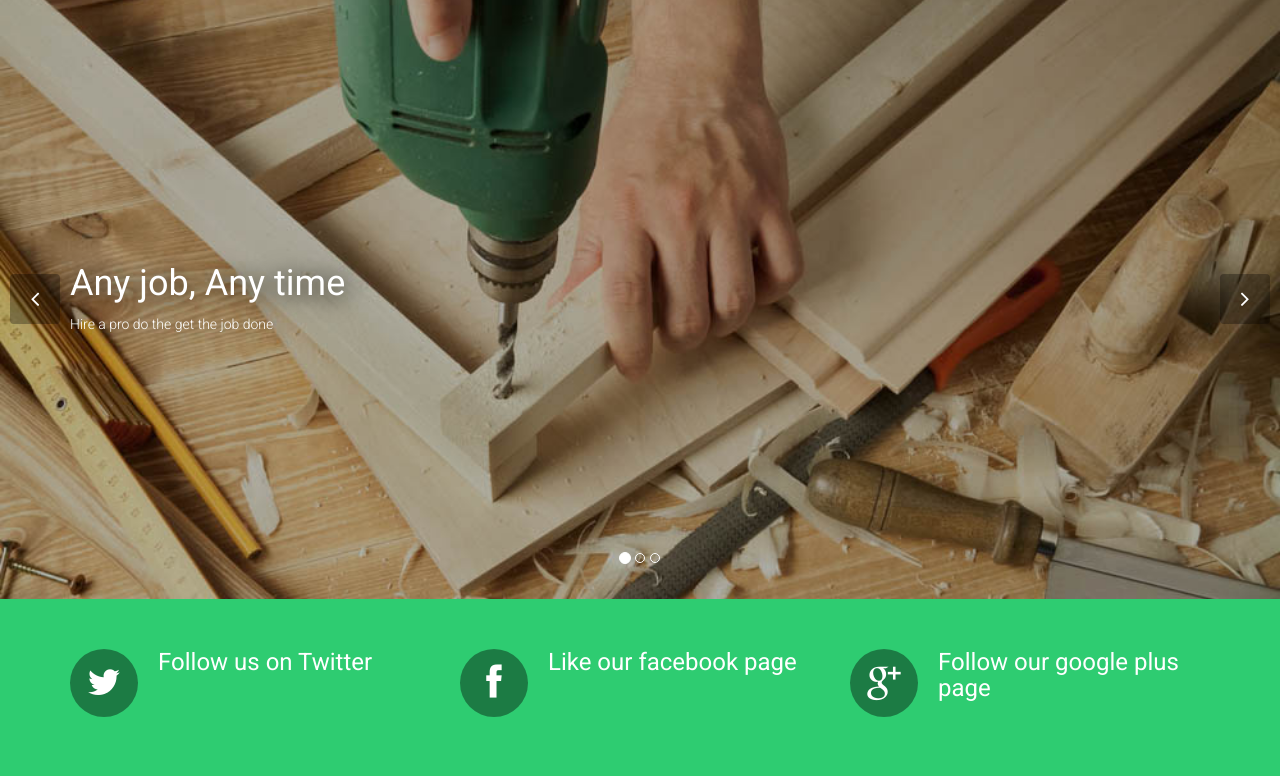
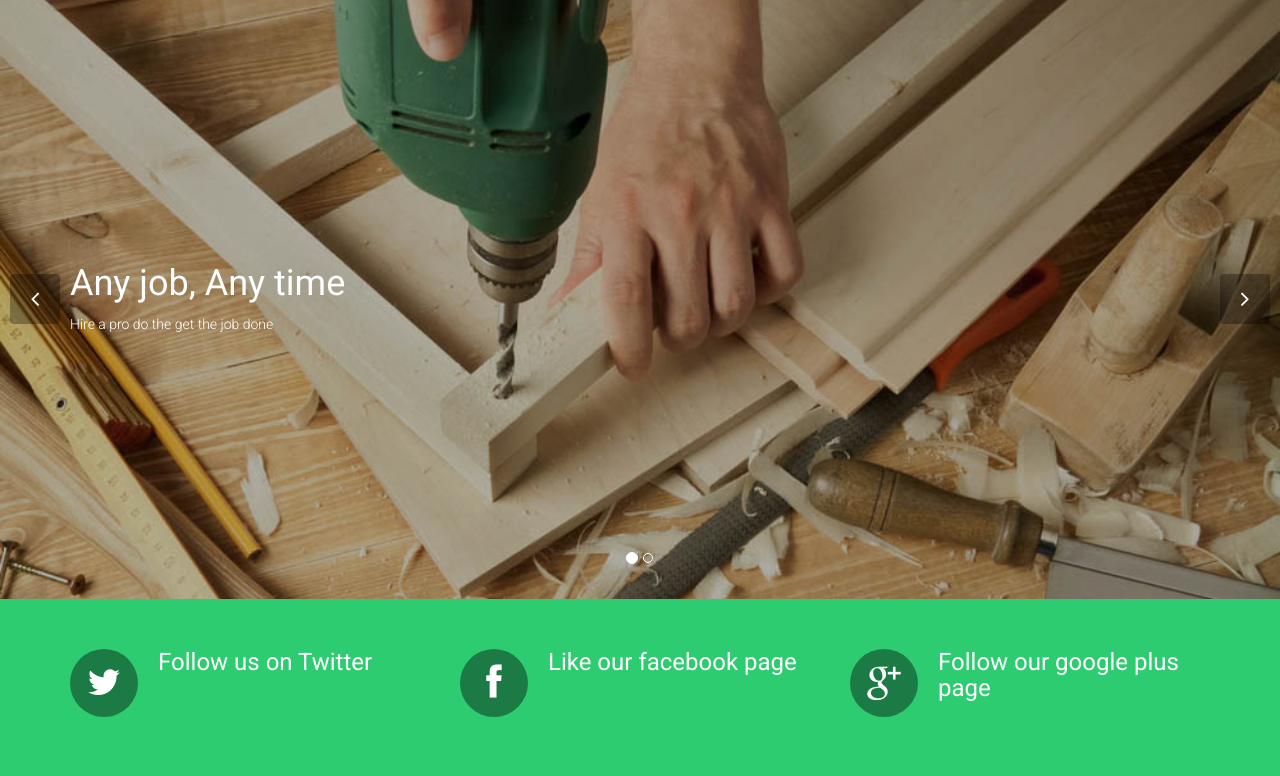
Before and after one commit to qod7/sahayak, a Django app: page / in a window 1280 px wide. Shown: the part 81-857 px from the top of the page. Run offline with Django 3.2, Linux system fonts and the light colour scheme; some libraries are stand-ins or nearby versions.

Commit message:
minor change

```diff
--- a/website/pages/templates/home.html
+++ b/website/pages/templates/home.html
@@ -6,21 +6,15 @@
     <ol class="carousel-indicators">
       <li data-target="#main-slider" data-slide-to="0" class="active"></li>
       <li data-target="#main-slider" data-slide-to="1"></li>
-      <li data-target="#main-slider" data-slide-to="2"></li>
     </ol>
-    <style type="text/css">
-        .textshadow{
-            text-shadow: 2px 2px 25px rgba(0, 0, 0, 1);
-        }
-    </style>
     <div class="carousel-inner">
       <div class="item active" style="background-image: url({% static 'images/slider/bg1.jpeg' %})">
         <div class="container">
           <div class="row">
             <div class="col-sm-12">
               <div class="carousel-content centered">
-                <h2 class="textshadow animation animated-item-1">Any job, Any time</h2>
-                <p class="textshadow animation animated-item-2">Hire a pro do the get the job done</p>
+                <h2 class="animation animated-item-1">Any job, Any time</h2>
+                <p class="animation animated-item-2">Hire a pro do the get the job done</p>
               </div>
             </div>
           </div>
@@ -31,8 +25,8 @@
           <div class="row">
             <div class="col-sm-12">
               <div class="carousel-content center centered">
-                <h2 class="textshadow animation animated-item-1">Make your place run as it should</h2>
-                <p class="textshadow animation animated-item-2"></p>
+                <h2 class="animation animated-item-1">Make your place run as it should</h2>
+                <p class="animation animated-item-2"></p>
               </div>
             </div>
           </div>
```
